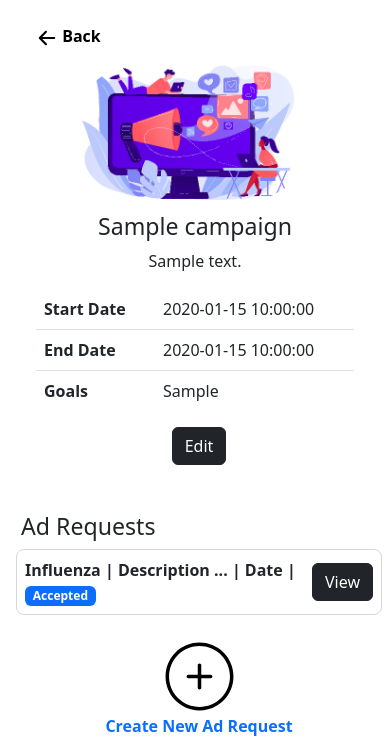
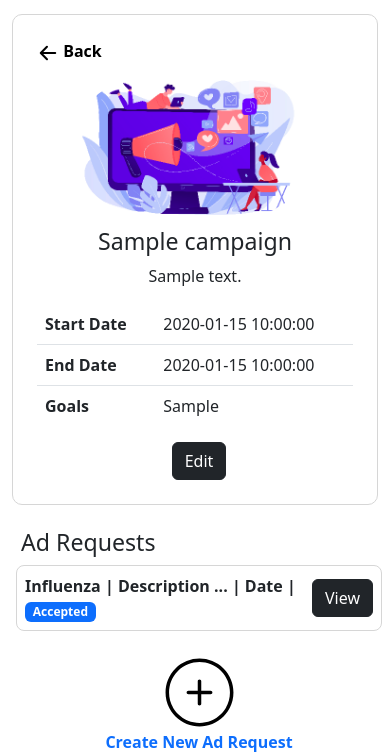
Before and after one commit to 21f1001662/IESCP-MAD-I, a Flask app: page /sponsor/campaigns/1 in a window 390 px wide. Shown: the part 56-808 px from the top of the page. Run offline with Flask 3, Linux system fonts and the light colour scheme; a user stored in the database is signed in; tables that the repository leaves empty hold one stand-in row (values such as "Sample post"); parts of the project's set-up code (start-up, migrations or seed data) failed here and were passed over.

Commit message:
minor style update

```diff
--- a/src/static/styles.css
+++ b/src/static/styles.css
@@ -148,8 +148,9 @@ a {
   min-height: 100%;
   min-width: 400px;
   max-width: 400px;
-  /* border : 1px solid #d6d6d6; */
+  border : 1px solid #d6d6d6;
   border-radius: 10px;
+  margin: 20px 4px 0 0;
 }
 
 @media (max-width: 992px) {
@@ -159,6 +160,7 @@ a {
   .left-sticky-box {
     width: 100%; /* Full width when stacked */
     min-width: 100%; /* Full width when stacked */
+    margin-top: 14px;
   }
   .right-scroll-box {
     width: 100%; /* Full width when stacked */
```
